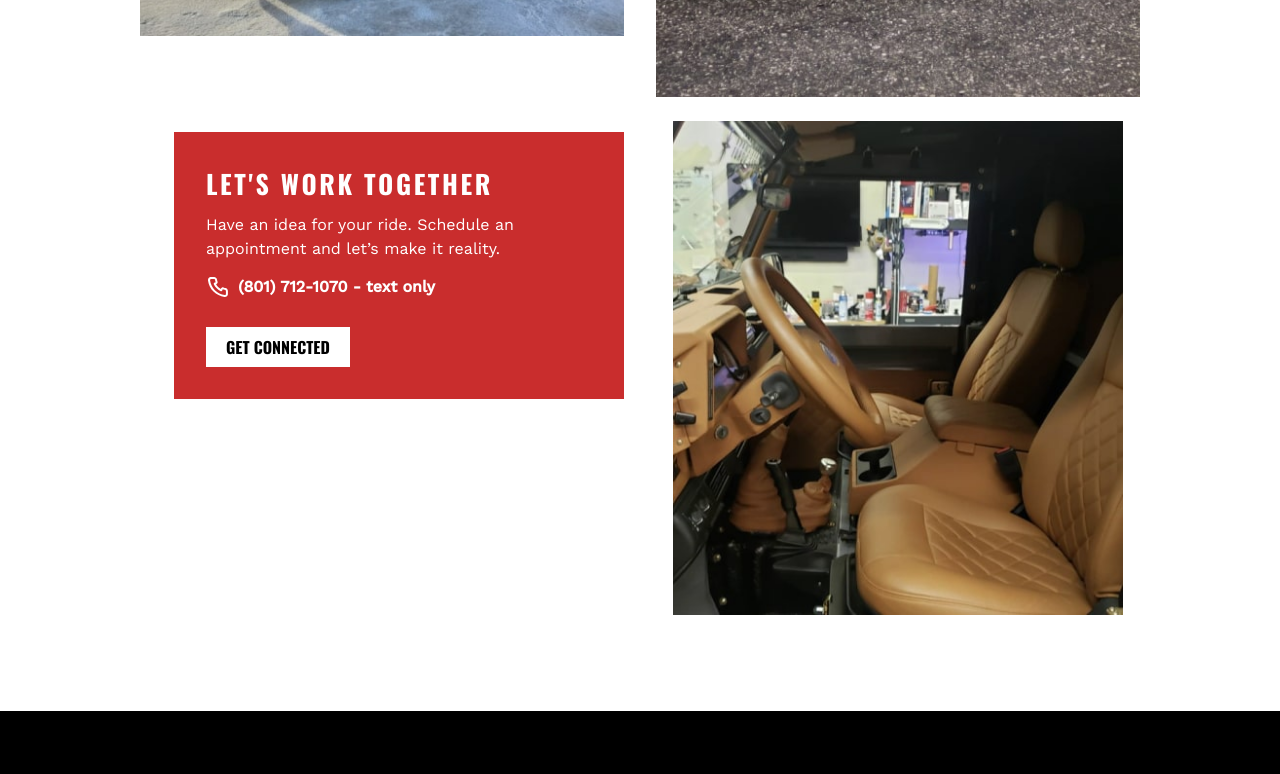
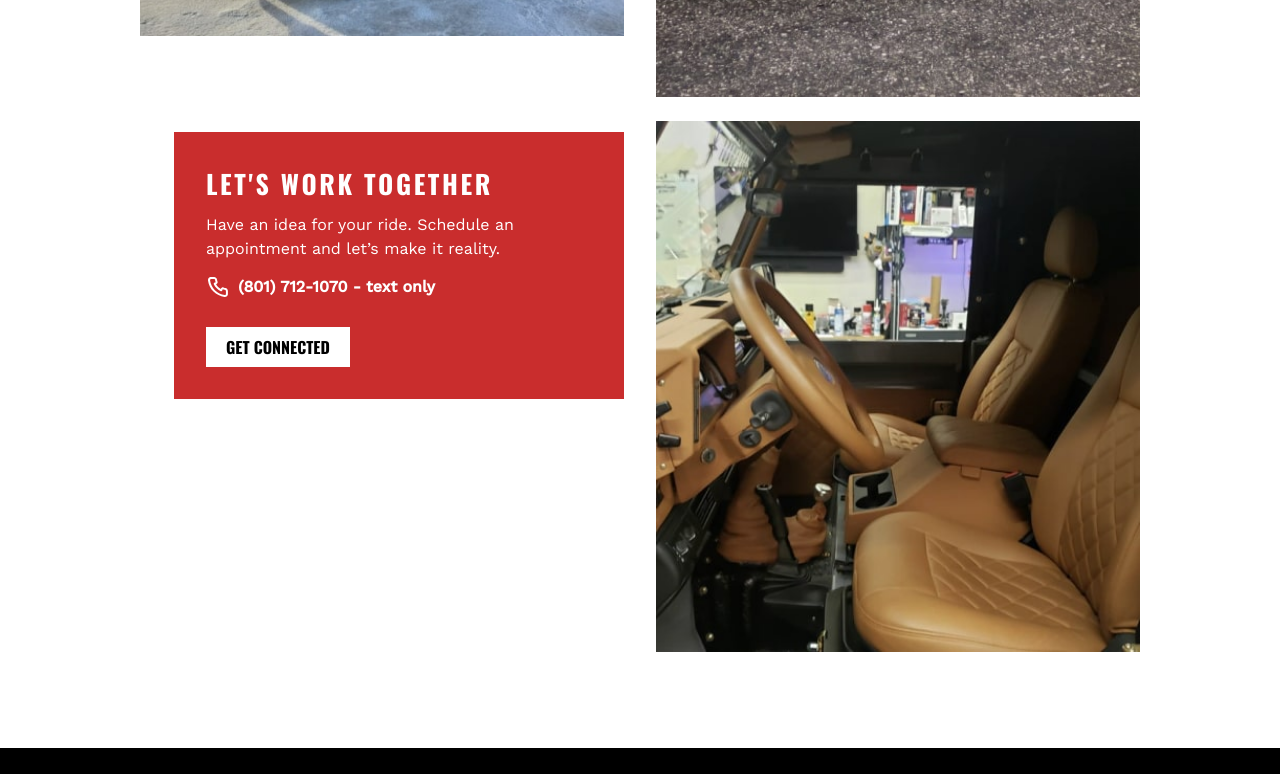
Before and after one commit to jsfowles/drive-elite-auto, a Next.js app: page / in a window 1280 px wide. Shown: the part 1060-1834 px from the top of the page. Built offline with nearby package versions, Linux system fonts and the light colour scheme.

Commit message:
transparent blur header

```diff
--- a/components/Heading.tsx
+++ b/components/Heading.tsx
@@ -5,7 +5,7 @@ interface Props {
 }
 
 const Heading = ({ title, className }: Props) => {
-  return <h1 className={`${className} py-8 z-10 relative`}>{title}</h1>;
+  return <h1 className={`${className} py-8 z-10 relative `}>{title}</h1>;
 };
 
 export default Heading;
--- a/components/Layout.tsx
+++ b/components/Layout.tsx
@@ -28,10 +28,10 @@ const Layout = ({ children, title = 'This is the default title' }: Props) => {
         <meta charSet="utf-8" />
         <meta name="viewport" content="initial-scale=1.0, width=device-width" />
       </Head>
-      <header className="w-full bg-white dark:bg-black flex justify-center relative">
+      <header className="w-full flex bg-white/60 dark:bg-black/60 justify-center fixed backdrop-blur-md">
         {isTabletOrMobile ? <MobileNavigation /> : <DesktopNav />}
       </header>
-      <main className=" w-full mx-auto bg-white dark:bg-black flex justify-center">
+      <main className=" w-full mt-28 mx-auto bg-white dark:bg-black flex justify-center">
         <div className=" max-w-[1000px] mx-[7vw] w-full">{children}</div>
       </main>
       <Footer />
--- a/components/Navigation/DesktopNav.tsx
+++ b/components/Navigation/DesktopNav.tsx
@@ -13,8 +13,8 @@ const NAV_ITEMS = [
 
 const DesktopNav = () => {
   return (
-    <nav className="border-b border-black dark:border-elite h-28 mx-[7vw] max-w-[1024px] w-full grid-cols-3 justify-center items-end grid pb-4 relative">
-      <ul className="md:space-x-4 lg:space-x-8 flex hidden md:flex">
+    <nav className="z-50 border-b border-black dark:border-elite h-28 mx-[7vw] max-w-[1024px] w-full grid-cols-3 justify-center items-end grid pb-4 relative">
+      <ul className="md:space-x-4 lg:space-x-8 flex hidden md:flex z-50">
         {NAV_ITEMS.map(({ id, title, route }) => (
           <li key={id}>
             <Link href={route} passHref>
--- a/pages/about.tsx
+++ b/pages/about.tsx
@@ -1,4 +1,5 @@
-import Link from 'next/link';
+import Image from 'next/image';
+
 import Layout from '../components/Layout';
 import Heading from '../components/Heading';
 import CTA from '../components/CTA';
@@ -28,7 +29,13 @@ const AboutPage = () => (
         </p>
       </article>
       <figure className="w-full mb-6 md:mb-24">
-        <img src="/images/about/ben.png" className="w-full object-contain" />
+        <Image
+          height={746}
+          width={498}
+          layout="responsive"
+          src="/images/about/ben.png"
+          className="w-full object-contain"
+        />
       </figure>
       <CTA />
     </section>
--- a/pages/exteriors.tsx
+++ b/pages/exteriors.tsx
@@ -71,7 +71,7 @@ const INTERIOR_DATA = [
 
 const AboutPage = () => (
   <Layout title="About | Next.js + TypeScript Example">
-    <Heading title="Interiors" className="text-center" />
+    <Heading title="Interiors" />
 
     <div className="max-w-4xl mx-auto lg:max-w-7xl pb-24">
       <p className="max-w-2xl text-2xl mx-auto py-12">
--- a/pages/index.tsx
+++ b/pages/index.tsx
@@ -5,7 +5,7 @@ import CTA from '../components/CTA';
 const IndexPage = () => {
   return (
     <Layout title="High End Rides / Drive Elite Auto">
-      <Heading title="Elite Auto Solutions" />
+      <Heading title="Elite Auto Solutions" className="text-center" />
       <section className="grid grid-cols-1 md:grid-cols-2 gap-8">
         <div className="flex flex-col items-center md:items-end">
           <p className="pb-10">
@@ -15,24 +15,33 @@ const IndexPage = () => {
             just about every vehicle and every budget.
           </p>
           <figure className="w-full mb-6 md:mb-24">
-            <img
+            <Image
+              width={494}
+              height={351}
+              layout="responsive"
               src="/images/home/home-truck.jpg"
               className="w-full object-contain"
             />
           </figure>
           <CTA />
         </div>
-        <div className="flex flex-col items-center ">
+        <div className="flex flex-col h-full items-center ">
           <figure className="w-full mb-6">
-            <img
+            <Image
+              width={498}
+              height={746}
+              layout="responsive"
               src="/images/home/home-hero.jpg"
               className="w-full object-contain"
             />
           </figure>
-          <figure className="w-full mb-6 md:mb-24 flex justify-center">
-            <img
+          <figure className="w-full mb-6 md:mb-24">
+            <Image
+              width={462}
+              height={507}
+              layout="responsive"
               src="/images/home/home-interior.jpg"
-              className="w-full md:w-[450px] object-contain"
+              className="w-full  object-contain"
             />
           </figure>
         </div>
--- a/styles/reset.css
+++ b/styles/reset.css
@@ -32,6 +32,7 @@ body,
   display: flex;
   min-height: 100vh;
   flex-direction: column;
+  @apply bg-white dark:bg-black;
 }
 
 main {
```
